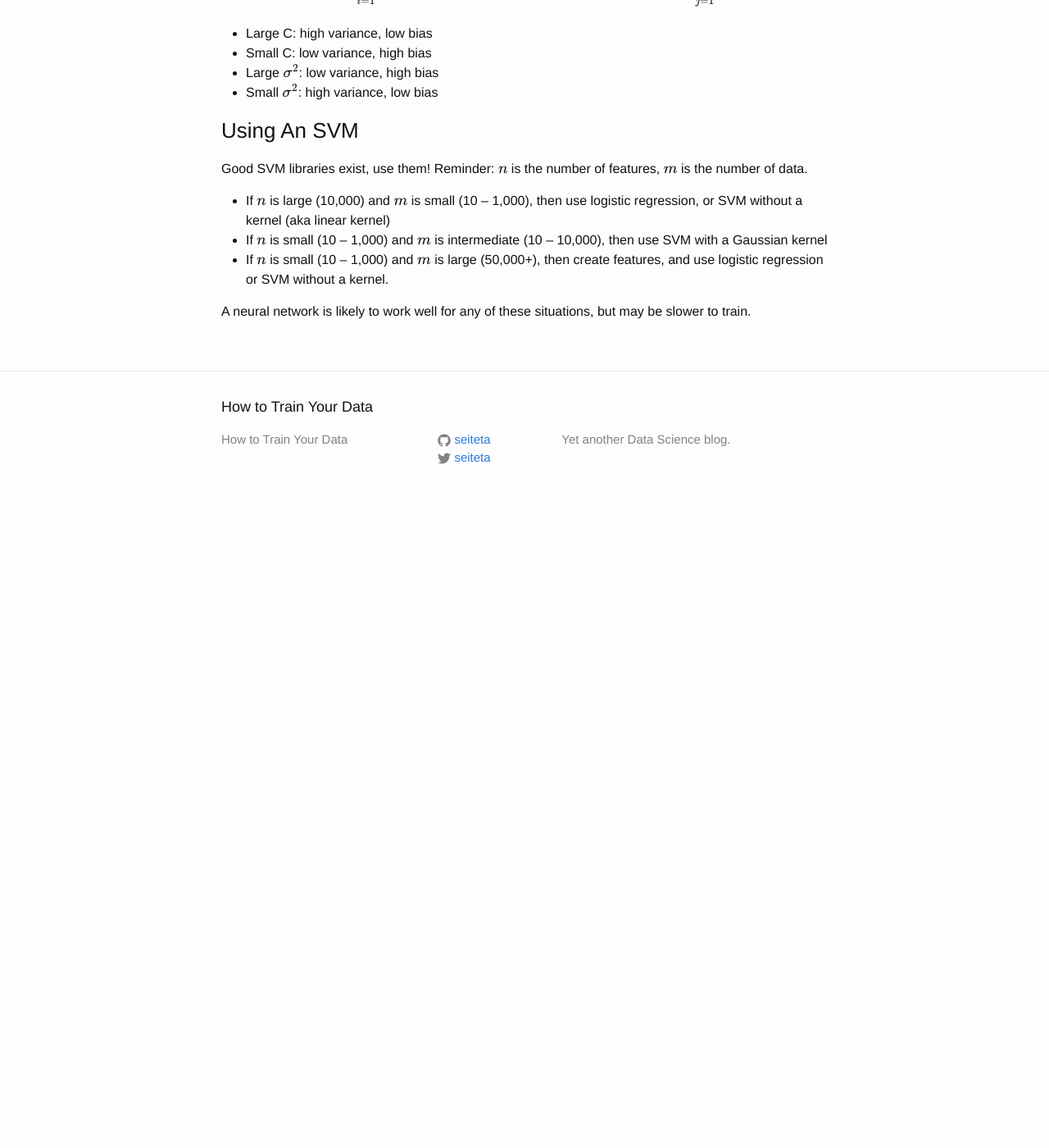
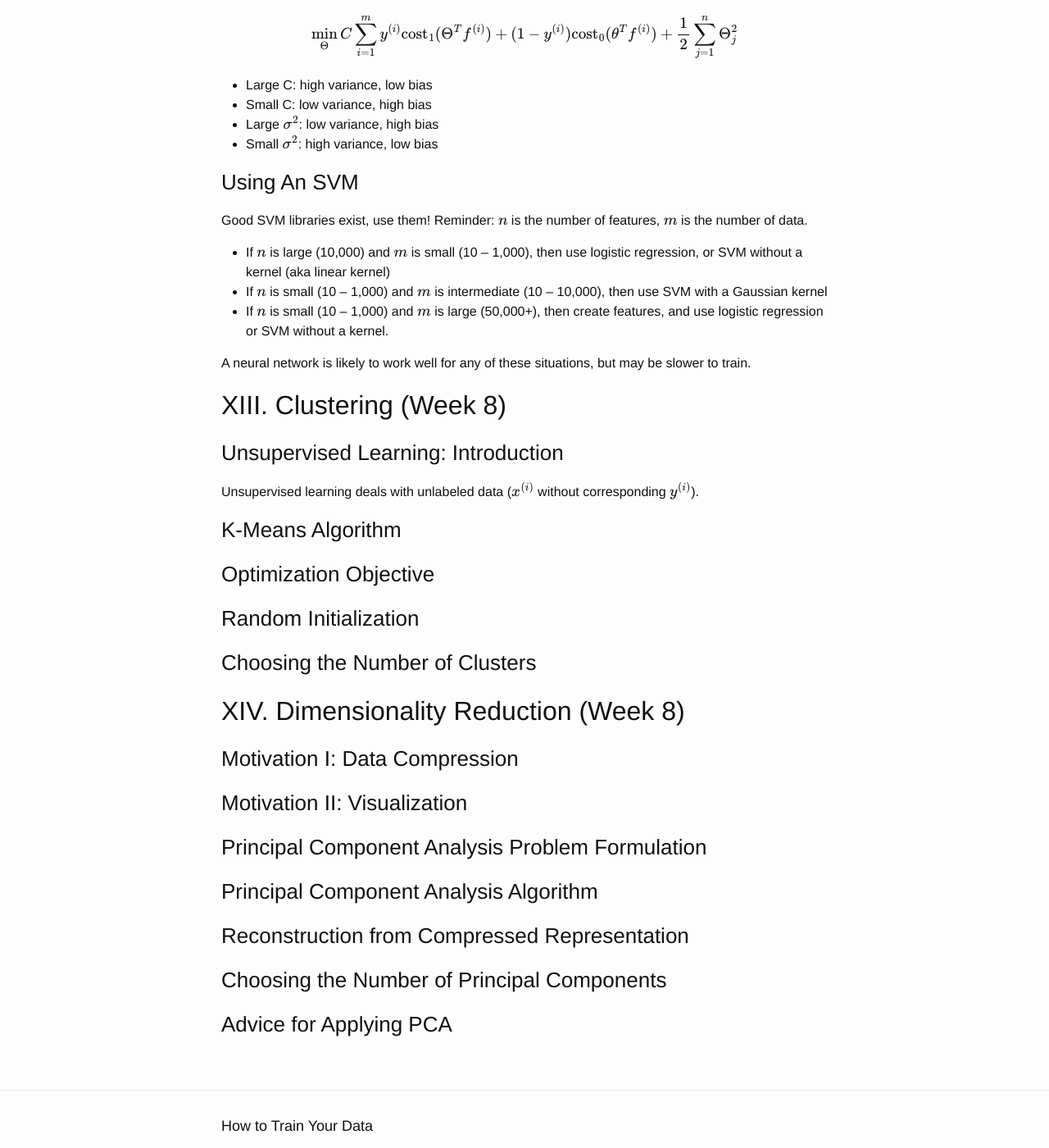
Before and after one commit to seiteta/seiteta.github.io_old, a Jekyll site: the page built from _posts/2014-12-04-machine-learning-notes.md, in a window 1280 px wide and 1400 px high, scrolled down 16877 px. Shown: the whole window at 82% size. Built offline with Jekyll 4.4.1, drawn with Linux system fonts in a browser that asks for light colours; formulas are drawn with MathJax 3; before the commit the page ends 17507 px from its top, so only the background shows below that; some of the changed text lies outside the part shown.

Commit message:
Update 2014-12-04-machine-learning-notes.md

```diff
--- a/_posts/2014-12-04-machine-learning-notes.md
+++ b/_posts/2014-12-04-machine-learning-notes.md
@@ -535,6 +535,8 @@ A useful test is: given input $$x$$, would a human expert be able to confidently
 
 The best models have low bias (many useful features or many parameters) and low variance (lots of data).
 
+## XII. Support Vector Machines (Week 7)
+
 ### Optimization Objective
 
 The Support Vector Machine (SVM) is another type of supervised machine learning algorithm. Its cost function is:
@@ -581,3 +583,23 @@ Good SVM libraries exist, use them! Reminder: $$n$$ is the number of features, $
 * If $$n$$ is small (10 – 1,000) and $$m$$ is large (50,000+), then create features, and use logistic regression or SVM without a kernel.
 
 A neural network is likely to work well for any of these situations, but may be slower to train.
+
+## XIII. Clustering (Week 8)
+
+### Unsupervised Learning: Introduction
+
+Unsupervised learning deals with unlabeled data ($$x^{(i)}$$ without corresponding $$y^{(i)}$$).
+
+### K-Means Algorithm
+### Optimization Objective
+### Random Initialization
+### Choosing the Number of Clusters
+
+## XIV. Dimensionality Reduction (Week 8)
+### Motivation I: Data Compression
+### Motivation II: Visualization
+### Principal Component Analysis Problem Formulation
+### Principal Component Analysis Algorithm
+### Reconstruction from Compressed Representation
+### Choosing the Number of Principal Components
+### Advice for Applying PCA
```
